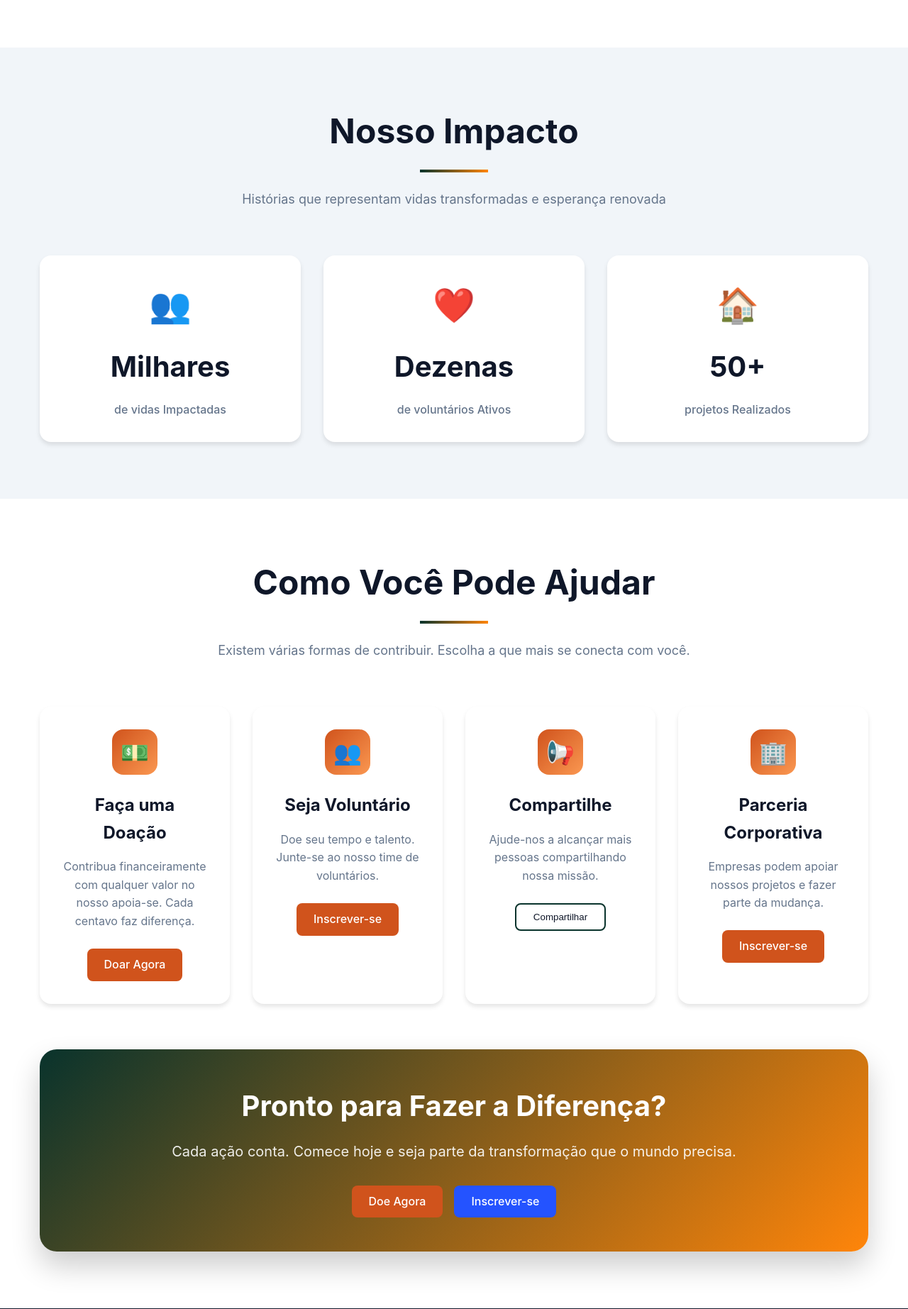
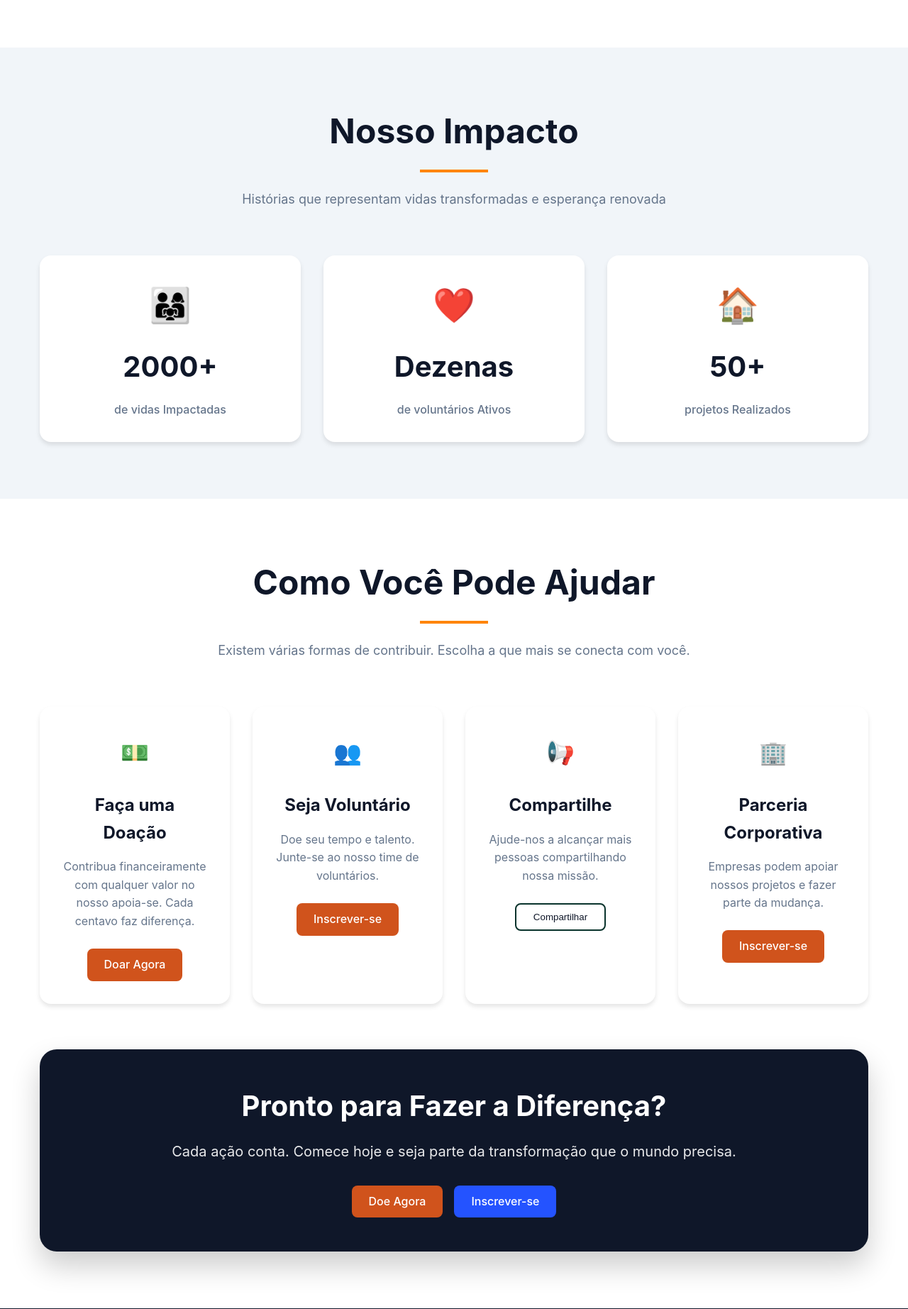
Before and after one commit to Pedro-hotz/projeto-web3, a Flask app: page / in a window 1280 px wide. Shown: the part 2200-4045 px from the top of the page at 71% size. Run offline with Flask 3, Linux system fonts and the light colour scheme; some libraries are stand-ins or nearby versions.

Commit message:
Finalizando Frontend

```diff
--- a/requirements.txt
+++ b/requirements.txt
@@ -118,7 +118,7 @@ sympy==1.13.3
 terminado==0.18.1
 threadpoolctl==3.6.0
 tinycss2==1.4.0
-torch==2.7.1+cpu
+torch
 tornado==6.5.1
 traitlets==5.14.3
 types-python-dateutil==2.9.0.20250708
--- a/static/css/backoffice.css
+++ b/static/css/backoffice.css
@@ -37,7 +37,7 @@ body {
     left: 0;
     height: 100vh;
     width: 16rem;
-    background: linear-gradient(135deg, var(--laranja), var(--verde));;
+    background: var(--verde);
     border-right: 1px solid hsl(var(--border));
     transition: transform 0.3s ease;
     z-index: 40;
@@ -244,7 +244,7 @@ button.btn.btn-primary {
 }
 
 .btn-primary {
-    background: linear-gradient(135deg, var(--verde), var(--laranja));
+    background:var(--verde);
     color: hsl(var(--primary-foreground));
     box-shadow: 0 2px 8px hsl(var(--primary) / 0.3);
 }
--- a/static/css/style.css
+++ b/static/css/style.css
@@ -63,7 +63,6 @@ body {
   font-size: 1.5rem;
   font-weight: bold;
   text-decoration: none;
-  background: linear-gradient(to right, var(--primary), var(--secondary));
   -webkit-background-clip: text;
   -webkit-text-fill-color: transparent;
   background-clip: text;
@@ -82,7 +81,7 @@ body {
 }
 
 .nav a:hover {
-  color: var(--primary);
+  color: var(--foreground);
 }
 
 .btn {
@@ -96,23 +95,24 @@ body {
   transition: all 0.3s;
 }
 
-.btn-action {
+.btn.btn-action {
   background: var(--action);
-  color: white;
+  color: rgb(255, 255, 255);
 }
 
 .btn-action:hover {
   background: hsl(25, 95%, 45%);
-  color: white !important;
+  color: rgb(0, 0, 0);
 }
 
 .btn-action.login {
   background: hsl(202, 100%, 50%);
+  color: white;
 }
 
 .btn-action.login:hover {
   background: hsl(202, 100%, 43%);
-  color: white;
+  color: rgb(0, 0, 0);
 }
 
 .btn-hero {
@@ -222,7 +222,7 @@ body {
 .section-divider {
   width: 6rem;
   height: 4px;
-  background: linear-gradient(to right, var(--primary), var(--secondary));
+  background: var(--secondary);
   margin: 0 auto 1.5rem;
 }
 
@@ -251,6 +251,7 @@ body {
 .card {
   background: white;
   border-radius: 1rem;
+  text-align: center;
   padding: 2rem;
   box-shadow: 0 4px 6px rgba(0, 0, 0, 0.1);
   transition: all 0.3s;
@@ -264,7 +265,6 @@ body {
 .card-icon {
   width: 4rem;
   height: 4rem;
-  background:linear-gradient(135deg, var(--action), hsl(25, 95%, 65%));
   border-radius: 1rem;
   display: flex;
   align-items: center;
@@ -272,6 +272,7 @@ body {
   margin-bottom: 1.5rem;
   color: white;
   font-size: 2rem;
+  margin: 0 auto 1.5rem auto;
 }
 
 .card h3 {
@@ -352,7 +353,7 @@ body {
 
 /* CTA Section */
 .cta-section {
-  background: linear-gradient(135deg, var(--primary), var(--secondary));
+  background: var(--foreground);
   border-radius: 1.5rem;
   padding: 3rem 2rem;
   text-align: center;
--- a/templates/homepage.html
+++ b/templates/homepage.html
@@ -15,14 +15,14 @@
   <header class="header">
     <div class="header-container">
       <a href="#" class="logo">
-         <img src=".\transparente.png" alt="logo"> <!--Logo em png/Não ta rodando sem o flask-->
+         <img src="../static/img/transparente(1).png" alt="logo"> <!--Logo em png/Não ta rodando sem o flask-->
       </a>
       <nav class="nav">
         <a href="#missao">Nossa Missão</a>
         <a href="#atuacao">Áreas de Atuação</a>
         <a href="#impacto">Impacto</a>
         <a href="#como-ajudar">Como Ajudar</a>
-        <a data-abrir-modal="pix" class="btn btn-action">Doar Agora</a>
+        <a data-abrir-modal="pix" class="btn btn-action doar">Doar Agora</a>
         <a data-abrir-modal="login" class="btn btn-action login">Entrar</a>
       </nav>
     </div>
@@ -55,7 +55,7 @@
 
       <div class="grid grid-3">
         <div class="card">
-          <div class="card-icon">❤️</div>
+          <div class="card-icon">🎨</div>
           <h3>VidArtEducação</h3>
           <p>No ramo artístico-educacional</p>
         </div>
@@ -107,7 +107,7 @@
         </div>
         <div class="cause-card">
           <div class="cause-card-image">
-            <img src="https://images.unsplash.com/photo-1541696432-82c1abfe5a53?w=600" alt="Água Potável">
+            <img src="https://f.i.uol.com.br/fotografia/2022/07/22/165850753162dad10b171cd_1658507531_3x2_rt.jpg" alt="Água Potável">
             <div class="cause-card-overlay"></div>
           </div>
           <div class="cause-card-content">
@@ -117,7 +117,7 @@
         </div>
         <div class="cause-card">
           <div class="cause-card-image">
-            <img src="https://images.unsplash.com/photo-1560518883-ce09059eeffa?w=600" alt="Moradia">
+            <img src="https://cdn.wizard.com.br/wp-content/uploads/2024/08/02153913/ensinar-ingles-a-criancas-e-adolescentes.jpg" alt="Moradia">
             <div class="cause-card-overlay"></div>
           </div>
           <div class="cause-card-content">
@@ -140,8 +140,8 @@
 
       <div class="grid grid-4">
         <div class="stats-card">
-          <div style="font-size: 3rem; color: var(--primary);">👥</div>
-          <div class="stats-value">Milhares</div>
+          <div style="font-size: 3rem; color: var(--primary);">👨‍👩‍👧</div>
+          <div class="stats-value">2000+</div>
           <div class="stats-label">de vidas Impactadas</div>
         </div>
         <div class="stats-card">
@@ -174,7 +174,7 @@
 
       <div class="grid grid-4">
         <div class="card" style="text-align: center;">
-          <div class="card-icon" style="margin: 0 auto 1.5rem; background: linear-gradient(135deg, var(--action), hsl(25, 95%, 65%));">💵</div>
+          <div class="card-icon" style="margin: 0 auto 1.5rem;">💵</div>
           <h3>Faça uma Doação</h3>
           <p>Contribua financeiramente com qualquer valor no nosso apoia-se. Cada centavo faz diferença.</p>
           <br>
@@ -182,7 +182,7 @@
         </div>
         <div class="card" style="text-align: center;">
           <div class="card-icon"
-            style="margin: 0 auto 1.5rem; background: linear-gradient(135deg, var(--action), hsl(25, 95%, 65%));">👥
+            style="margin: 0 auto 1.5rem;">👥
           </div>
           <h3>Seja Voluntário</h3>
           <p>Doe seu tempo e talento. Junte-se ao nosso time de voluntários.</p>
@@ -190,7 +190,7 @@
           <a data-abrir-modal="lead" class="btn btn-action">Inscrever-se</a>
         </div>
         <div class="card" style="text-align: center;">
-          <div class="card-icon" style="margin: 0 auto 1.5rem; background: linear-gradient(135deg, var(--action), hsl(25, 95%, 65%));">📢</div>
+          <div class="card-icon" style="margin: 0 auto 1.5rem;">📢</div>
           <h3>Compartilhe</h3>
           <p>Ajude-nos a alcançar mais pessoas compartilhando nossa missão.</p>
           <br>
@@ -200,7 +200,7 @@
         </div>
         <div class="card" style="text-align: center;">
           <div class="card-icon"
-            style="margin: 0 auto 1.5rem; background: linear-gradient(135deg, var(--action), hsl(25, 95%, 65%));">🏢
+            style="margin: 0 auto 1.5rem;">🏢
           </div>
           <h3>Parceria Corporativa</h3>
           <p>Empresas podem apoiar nossos projetos e fazer parte da mudança.</p>
```
Also changed, not shown: 1 other file.
